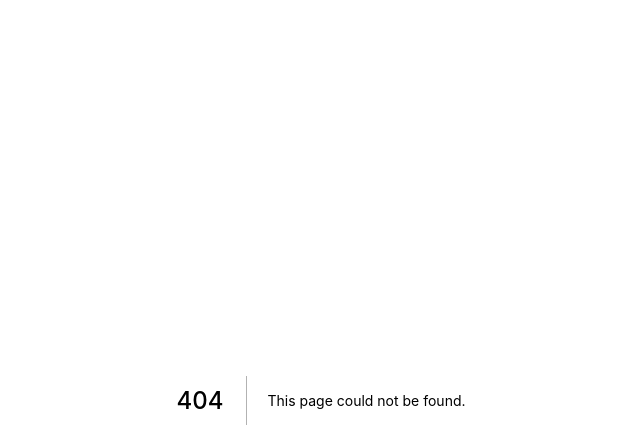
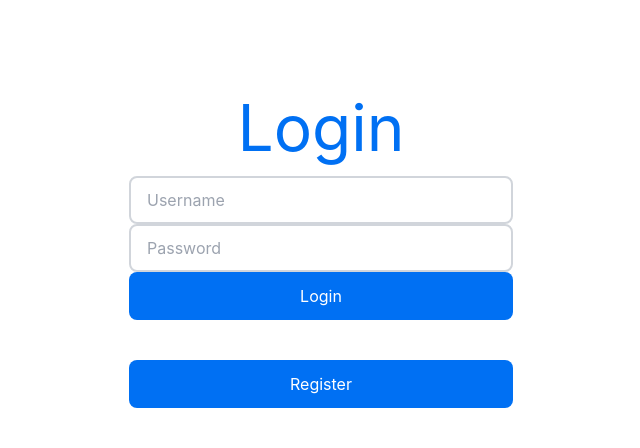
Before and after one commit to multimokia/COMP3095-Assignments, a Next.js app in the folder src/main/ui/: page /login in a window 1280 px wide. Before the commit this address had no page. Shown: the top 448 px of the page, without its empty margins (319-959 px from the left). Built offline with nearby package versions, Linux system fonts and the light colour scheme.

Commit message:
tailwind init, add middleware to protect routes

```diff
--- a/src/main/ui/package.json
+++ b/src/main/ui/package.json
@@ -9,12 +9,16 @@
     "lint": "next lint"
   },
   "dependencies": {
+    "jose": "^4.10.0",
     "next": "12.3.1",
     "react": "18.2.0",
     "react-dom": "18.2.0"
   },
   "devDependencies": {
+    "autoprefixer": "^10.4.12",
     "eslint": "8.25.0",
-    "eslint-config-next": "12.3.1"
+    "eslint-config-next": "12.3.1",
+    "postcss": "^8.4.18",
+    "tailwindcss": "^3.1.8"
   }
 }
--- a/src/main/ui/pages/api/hello.js
+++ b/src/main/ui/pages/api/hello.js
@@ -1,5 +1,5 @@
 // Next.js API route support: https://nextjs.org/docs/api-routes/introduction
 
 export default function handler(req, res) {
-  res.status(200).json({ name: 'John Doe' })
+  res.status(200).json({ name: 'John Doe' });
 }
--- a/src/main/ui/pages/index.js
+++ b/src/main/ui/pages/index.js
@@ -1,69 +1,23 @@
-import Head from 'next/head'
-import Image from 'next/image'
-import styles from '../styles/Home.module.css'
+import Head from 'next/head';
+import Image from 'next/image';
+// import styles from '../styles/Home.module.css';
 
 export default function Home() {
   return (
-    <div className={styles.container}>
+    <div>
       <Head>
-        <title>Create Next App</title>
-        <meta name="description" content="Generated by create next app" />
+        <title>Recipe App</title>
+
         <link rel="icon" href="/favicon.ico" />
       </Head>
 
-      <main className={styles.main}>
-        <h1 className={styles.title}>
-          Welcome to <a href="https://nextjs.org">Next.js!</a>
-        </h1>
-
-        <p className={styles.description}>
-          Get started by editing{' '}
-          <code className={styles.code}>pages/index.js</code>
-        </p>
-
-        <div className={styles.grid}>
-          <a href="https://nextjs.org/docs" className={styles.card}>
-            <h2>Documentation &rarr;</h2>
-            <p>Find in-depth information about Next.js features and API.</p>
-          </a>
-
-          <a href="https://nextjs.org/learn" className={styles.card}>
-            <h2>Learn &rarr;</h2>
-            <p>Learn about Next.js in an interactive course with quizzes!</p>
-          </a>
-
-          <a
-            href="https://github.com/vercel/next.js/tree/canary/examples"
-            className={styles.card}
-          >
-            <h2>Examples &rarr;</h2>
-            <p>Discover and deploy boilerplate example Next.js projects.</p>
-          </a>
-
-          <a
-            href="https://vercel.com/new?utm_source=create-next-app&utm_medium=default-template&utm_campaign=create-next-app"
-            className={styles.card}
-          >
-            <h2>Deploy &rarr;</h2>
-            <p>
-              Instantly deploy your Next.js site to a public URL with Vercel.
-            </p>
-          </a>
+      <main className="flex flex-col items-center">
+        <div className="flex flex-col items-center justify-center w-full">
+          <h1 className="text-[4rem] pt-20">
+            All<span className="text-[#0070f3]"> Recipes</span>
+          </h1>
         </div>
       </main>
-
-      <footer className={styles.footer}>
-        <a
-          href="https://vercel.com?utm_source=create-next-app&utm_medium=default-template&utm_campaign=create-next-app"
-          target="_blank"
-          rel="noopener noreferrer"
-        >
-          Powered by{' '}
-          <span className={styles.logo}>
-            <Image src="/vercel.svg" alt="Vercel Logo" width={72} height={16} />
-          </span>
-        </a>
-      </footer>
     </div>
-  )
+  );
 }
--- /dev/null
+++ b/src/main/ui/pages/login.js
@@ -0,0 +1,38 @@
+import { useRouter } from 'next/router';
+
+export default function Login() {
+  const router = useRouter();
+  return (
+    <div className="flex flex-col items-center justify-center w-full">
+      <h1 className="text-[4rem] pt-20">
+        <span className="text-[#0070f3]"> Login</span>
+      </h1>
+      <form className="flex flex-col items-center justify-center w-full">
+        <input
+          type="text"
+          placeholder="Username"
+          className="w-96 h-12 border-2 border-gray-300 rounded-lg px-4"
+        />
+        <input
+          type="password"
+          placeholder="Password"
+          className="w-96 h-12 border-2 border-gray-300 rounded-lg px-4"
+        />
+        <button
+          type="submit"
+          className="w-96 h-12 bg-[#0070f3] text-white rounded-lg"
+        >
+          Login
+        </button>
+
+        <button
+          type="button"
+          className="w-96 h-12 bg-[#0070f3] text-white mt-10 rounded-lg"
+          onClick={() => router.push('/register')}
+        >
+          Register
+        </button>
+      </form>
+    </div>
+  );
+}
--- /dev/null
+++ b/src/main/ui/pages/register.js
@@ -0,0 +1,32 @@
+export default function Register() {
+  return (
+    <div className="flex flex-col items-center justify-center w-full">
+      <h1 className="text-[4rem] pt-20">
+        <span className="text-[#0070f3]"> Register</span>
+      </h1>
+      <form className="flex flex-col items-center justify-center w-full">
+        <input
+          type="text"
+          placeholder="Username"
+          className="w-96 h-12 border-2 border-gray-300 rounded-lg px-4"
+        />
+        <input
+          type="password"
+          placeholder="Password"
+          className="w-96 h-12 border-2 border-gray-300 rounded-lg px-4"
+        />
+        <input
+          type="password"
+          placeholder="Confirm Password"
+          className="w-96 h-12 border-2 border-gray-300 rounded-lg px-4"
+        />
+        <button
+          type="submit"
+          className="w-96 h-12 bg-[#0070f3] text-white rounded-lg"
+        >
+          Register
+        </button>
+      </form>
+    </div>
+  );
+}
--- /dev/null
+++ b/src/main/ui/postcss.config.js
@@ -0,0 +1,6 @@
+module.exports = {
+  plugins: {
+    tailwindcss: {},
+    autoprefixer: {},
+  },
+}
--- a/src/main/ui/styles/globals.css
+++ b/src/main/ui/styles/globals.css
@@ -1,3 +1,7 @@
+@tailwind base;
+@tailwind components;
+@tailwind utilities;
+
 html,
 body {
   padding: 0;
--- /dev/null
+++ b/src/main/ui/tailwind.config.js
@@ -0,0 +1,11 @@
+/** @type {import('tailwindcss').Config} */
+module.exports = {
+  content: [
+    './pages/**/*.{js,ts,jsx,tsx}',
+    './components/**/*.{js,ts,jsx,tsx}',
+  ],
+  theme: {
+    extend: {},
+  },
+  plugins: [],
+};
```
Also changed, not shown: src/main/ui/middleware.js (added, +62 -0 lines), src/main/ui/components/Navbar.jsx (added), 1 other file (tests, documents, lock files or other folders).
